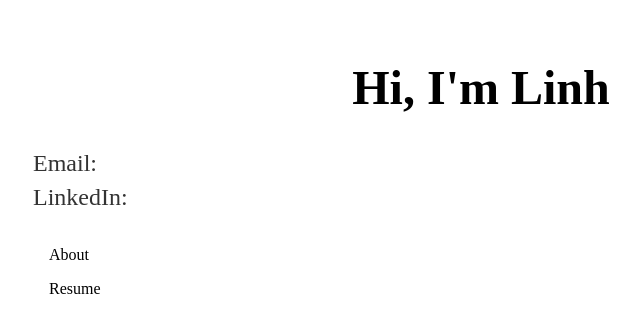
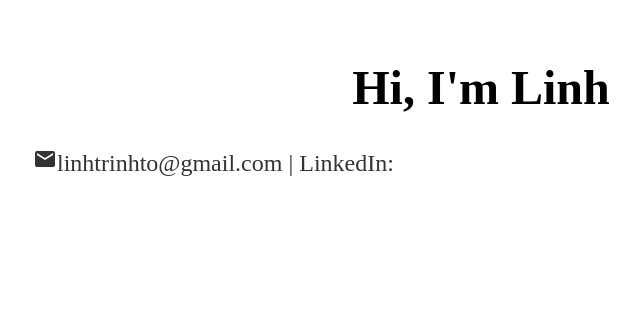
Before and after one commit to lttrinh/lttrinh.github.io, a Jekyll site: the page built from index.html, in a window 1280 px wide. Shown: the top 333 px of the page, without its empty margins (159-799 px from the left). Built offline with Jekyll 4.4.1, drawn with Linux system fonts in a browser that asks for light colours.

Commit message:
Update index.html

```diff
--- a/index.html
+++ b/index.html
@@ -2,13 +2,10 @@
 layout: default
 title: Linh To Trinh
 ---
+<link rel="stylesheet" href="https://fonts.googleapis.com/icon?family=Material+Icons">
+
 <div class="blurb">
 	<h1>Hi, I'm Linh</h1>
-	<p>Email: <br>LinkedIn: </p>
-
-<ul>
-  <li><a href=".asp">About</a></li>
-  <li><a href=".asp">Resume</a></li>
-</ul>
+	<p><i class="material-icons">email</i>linhtrinhto@gmail.com | LinkedIn: </p>
 
 </div>
```
